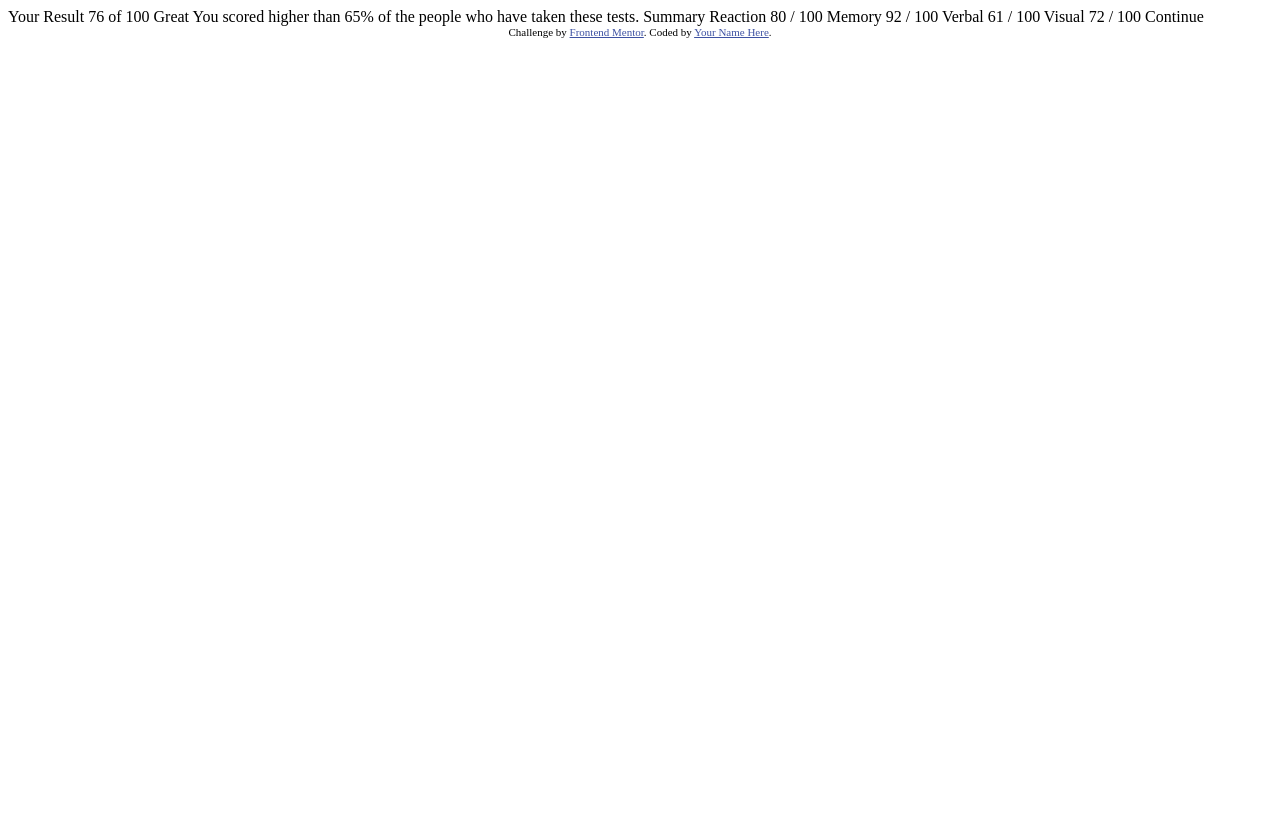
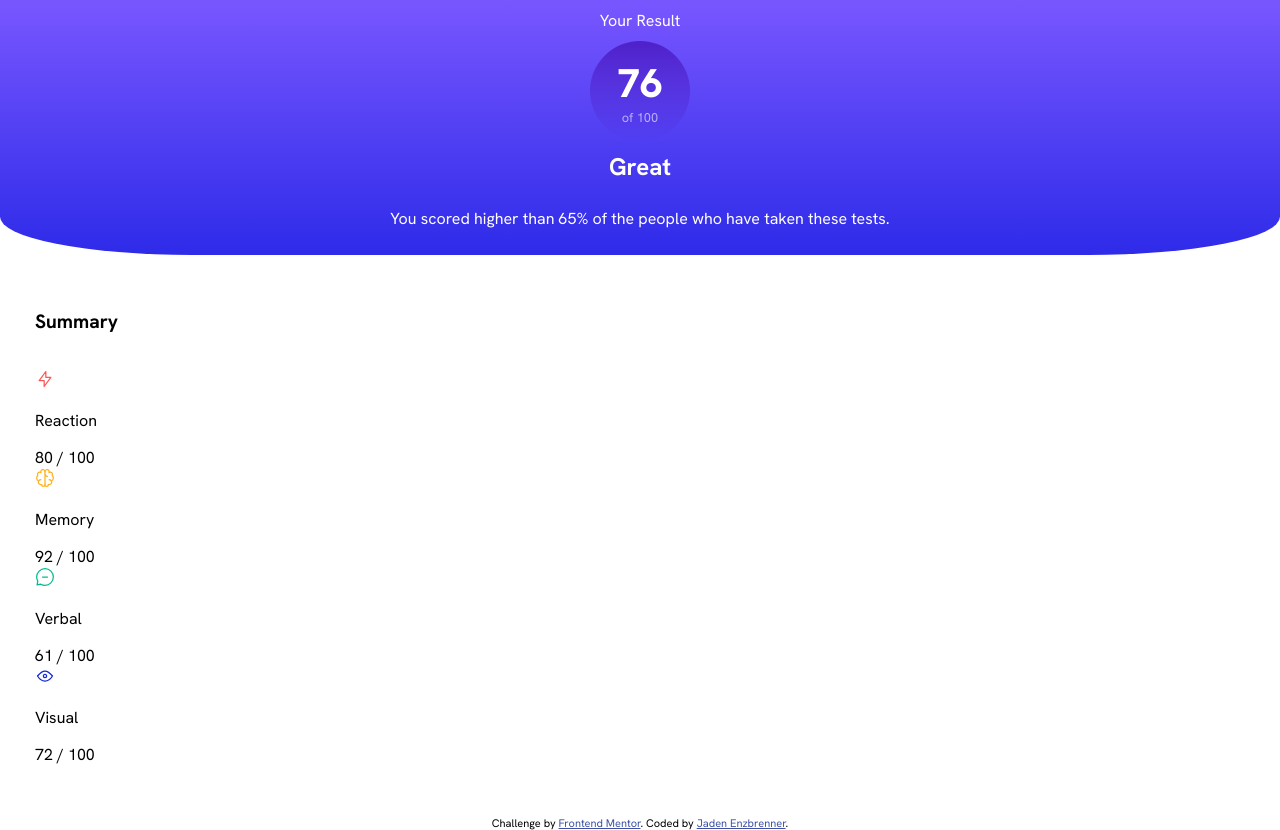
Before and after one commit to jadenenz/Results-summary-component, a plain HTML site: page index.html in a window 1280 px wide. Before the commit the page ends 800 px from the top, so only its background shows below. Drawn offline with Linux system fonts and the light colour scheme.

Commit message:
Basic layout of results portion added

```diff
--- a/index.html
+++ b/index.html
@@ -1,47 +1,98 @@
 <!DOCTYPE html>
 <html lang="en">
   <head>
-  <meta charset="UTF-8">
-  <meta name="viewport" content="width=device-width, initial-scale=1.0"> <!-- displays site properly based on user's device -->
+    <meta charset="UTF-8" />
+    <meta name="viewport" content="width=device-width, initial-scale=1.0" />
+    <!-- displays site properly based on user's device -->
 
-  <link rel="icon" type="image/png" sizes="32x32" href="./assets/images/favicon-32x32.png">
+    <link
+      rel="icon"
+      type="image/png"
+      sizes="32x32"
+      href="./assets/images/favicon-32x32.png"
+    />
 
+    <link rel="preconnect" href="https://fonts.googleapis.com" />
+    <link rel="preconnect" href="https://fonts.gstatic.com" crossorigin />
+    <link
+      href="https://fonts.googleapis.com/css2?family=Figtree:ital,wght@0,300..900;1,300..900&family=Hanken+Grotesk:ital,wght@0,100..900;1,100..900&display=swap"
+      rel="stylesheet"
+    />
+
+    <link rel="stylesheet" href="output.css" />
     <title>Frontend Mentor | Results summary component</title>
 
     <!-- Feel free to remove these styles or customise in your own stylesheet 👍 -->
     <style>
-    .attribution { font-size: 11px; text-align: center; }
-    .attribution a { color: hsl(228, 45%, 44%); }
+      .attribution {
+        font-size: 11px;
+        text-align: center;
+      }
+      .attribution a {
+        color: hsl(228, 45%, 44%);
+      }
     </style>
   </head>
   <body>
+    <main>
+      <div class="result-container">
+        <div>Your Result</div>
+        <div class="result-score-container">
+          <div class="final-score">76</div>
+          <div class="score-out-of">of 100</div>
+        </div>
+        <div class="result-keyword">Great</div>
+        <div class="result-description">
+          <p>
+            You scored higher than 65% of the people who have taken these tests.
+          </p>
+        </div>
+      </div>
+      <div class="summary-container">
+        <p class="summary-title">Summary</p>
+        <div class="categories-list-container">
+          <ul>
+            <div class="category-bar-container reaction">
+              <img
+                alt="lightning bolt symbol"
+                src="assets/images/icon-reaction.svg"
+              />
+              <p>Reaction</p>
+              <div class="category-score">80 / 100</div>
+            </div>
+            <div class="category-bar-container memory">
+              <img alt="clock symbol" src="assets/images/icon-memory.svg" />
+              <p>Memory</p>
+              <div class="category-score">92 / 100</div>
+            </div>
+            <div class="category-bar-container verbal">
+              <img
+                alt="speech bubble symbol"
+                src="assets/images/icon-verbal.svg"
+              />
+              <p>Verbal</p>
+              <div class="category-score">61 / 100</div>
+            </div>
+            <div class="category-bar-container visual">
+              <img alt="eyeball symbol" src="assets/images/icon-visual.svg" />
+              <p>Visual</p>
+              <div class="category-score">72 / 100</div>
+            </div>
+          </ul>
+        </div>
+      </div>
+      <!-- 76 of 100 Great You scored higher than 65% of the people who
+      have taken these tests. Summary Reaction 80 / 100 Memory 92 / 100 Verbal
+      61 / 100 Visual 72 / 100 Continue -->
+    </main>
 
-  Your Result
-  76
-  of 100
-
-  Great
-  You scored higher than 65% of the people who have taken these tests.
-
-  Summary
-
-  Reaction
-  80 / 100
-
-  Memory
-  92 / 100
-
-  Verbal
-  61 / 100
-
-  Visual
-  72 / 100
-
-  Continue
-
+    <footer>
       <div class="attribution">
-    Challenge by <a href="https://www.frontendmentor.io?ref=challenge" target="_blank">Frontend Mentor</a>.
-    Coded by <a href="#">Your Name Here</a>.
+        Challenge by
+        <a href="https://www.frontendmentor.io?ref=challenge" target="_blank"
+          >Frontend Mentor</a
+        >. Coded by <a href="https://github.com/jadenenz">Jaden Enzbrenner</a>.
       </div>
+    </footer>
   </body>
 </html>
--- /dev/null
+++ b/input.scss
@@ -0,0 +1,72 @@
+// - Light slate blue (background): hsl(252, 100%, 67%)
+// - Light royal blue (background): hsl(241, 81%, 54%)
+
+// - Violet blue (circle): hsla(256, 72%, 46%, 1)
+// - Persian blue (circle): hsla(241, 72%, 46%, 0)
+
+$result-gradient-1: hsl(252, 100%, 67%);
+$result-gradient-2: hsl(241, 81%, 54%);
+$circle-gradient-1: hsla(256, 72%, 46%, 1);
+$circle-gradient-2: hsla(241, 72%, 46%, 0);
+
+body {
+  font-family: "Hanken Grotesk", sans-serif;
+  margin: 0;
+}
+
+.result-container {
+  display: flex;
+  flex-direction: column;
+  background: linear-gradient($result-gradient-1, $result-gradient-2);
+  border-radius: 0% 0% 15% 15%;
+  color: white;
+  padding: 10px;
+  gap: 10px;
+  align-items: center;
+}
+
+.result-score-container {
+  display: flex;
+  flex-direction: column;
+  border-radius: 50%;
+  width: 100px;
+  height: 100px;
+  background: linear-gradient($circle-gradient-1, $circle-gradient-2);
+  justify-content: center;
+  align-items: center;
+}
+
+.result-text {
+  font-weight: 700;
+  color: hsla(0, 0%, 100%, 0.7);
+}
+
+.final-score {
+  font-size: 2.5rem;
+  font-weight: 800;
+}
+
+.score-out-of {
+  font-size: 0.8rem;
+  color: hsla(0, 0%, 100%, 0.6);
+}
+
+.result-keyword {
+  font-weight: 700;
+  font-size: 1.5rem;
+}
+
+.summary-container {
+  display: flex;
+  flex-direction: column;
+  margin: 35px;
+}
+
+.summary-title {
+  font-weight: 700;
+  font-size: 1.2rem;
+}
+
+ul {
+  padding: 0;
+}
```
Also changed, not shown: output.css (added), 1 other file. Lines whose indentation alone changed are shown as unchanged.
